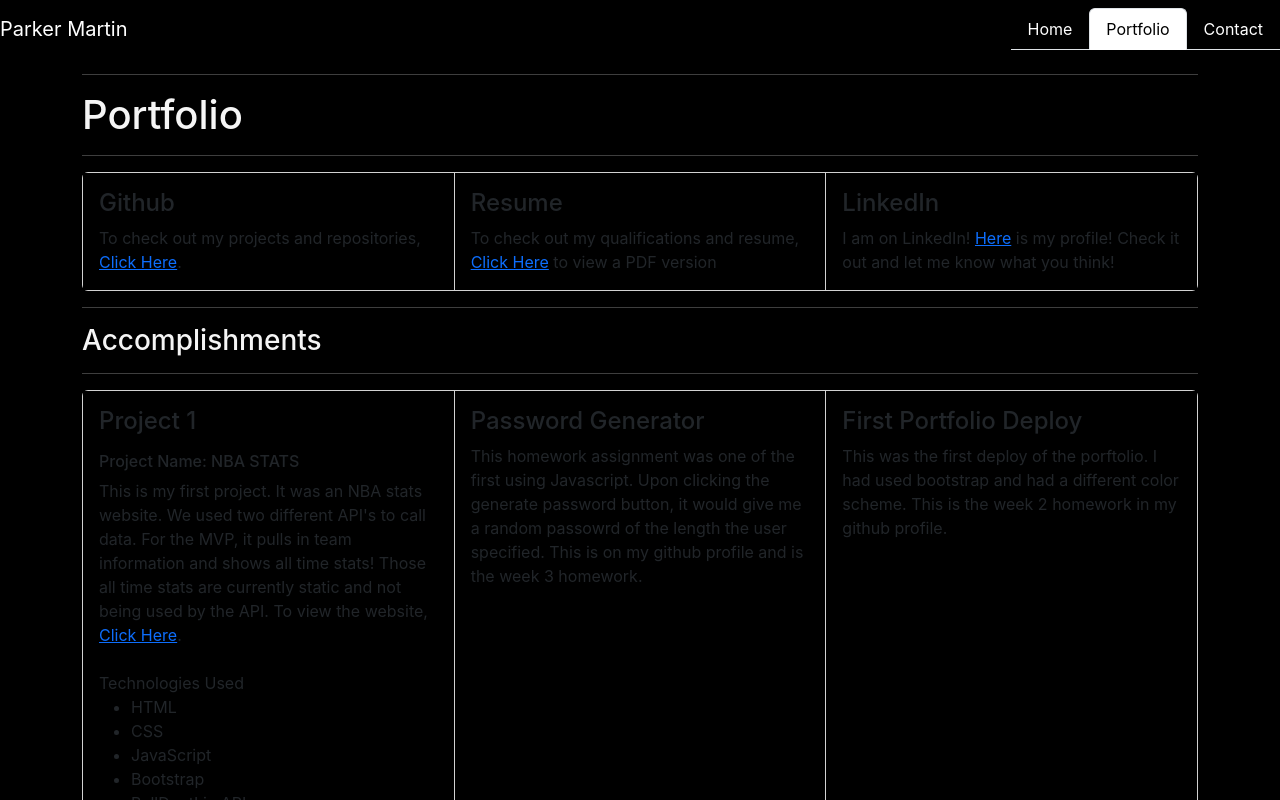
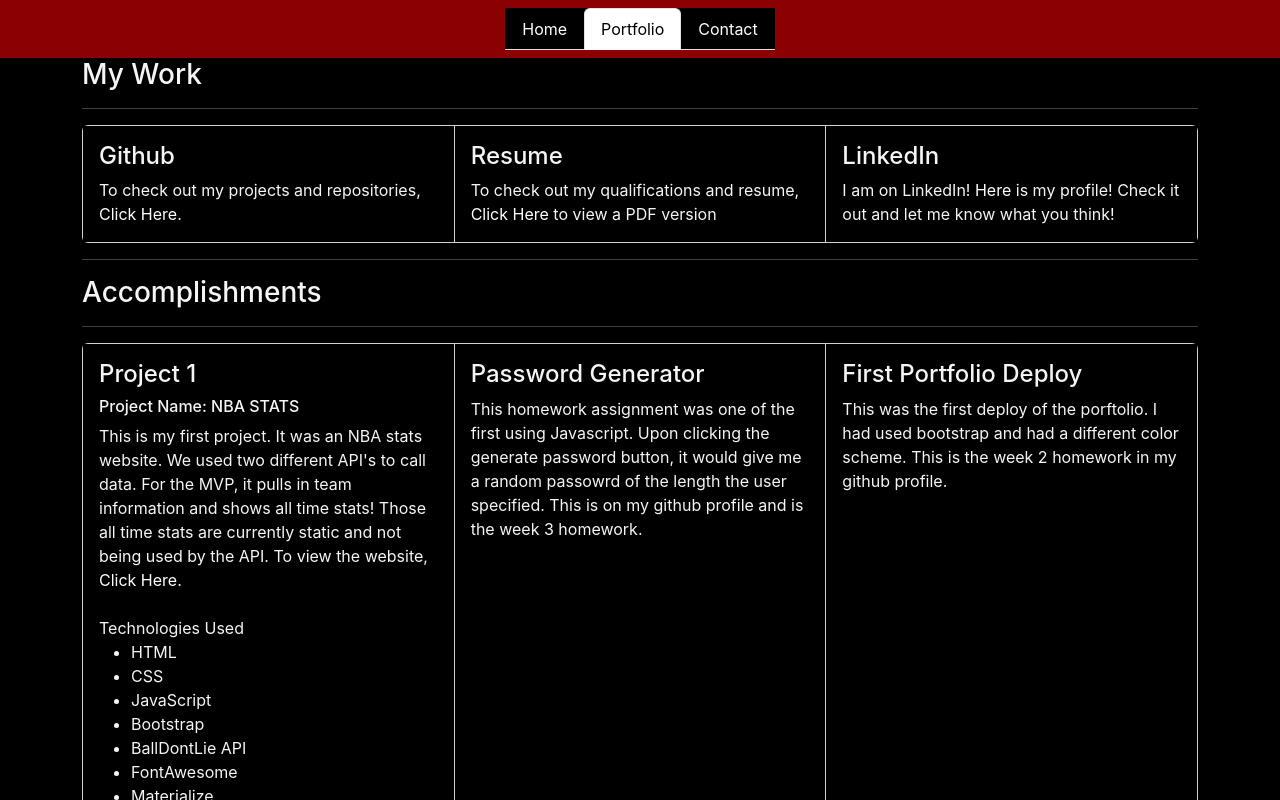
Before and after one commit to pmarti9/react_portfolio, a React (Create React App) app: page /Portfolio in a window 1280 px wide. Shown: the top 800 px of the page. Built offline with nearby package versions, Linux system fonts and the light colour scheme.

Commit message:
fixing font issues

```diff
--- a/package.json
+++ b/package.json
@@ -7,6 +7,7 @@
     "@testing-library/jest-dom": "^6.4.2",
     "@testing-library/react": "^14.2.1",
     "@testing-library/user-event": "^14.5.2",
+    "bootstrap": "^5.3.2",
     "react": "^18.2.0",
     "react-dom": "^18.2.0",
     "react-router-dom": "^5.2.0",
@@ -36,6 +37,7 @@
     ]
   },
   "devDependencies": {
+    "@babel/plugin-proposal-private-property-in-object": "^7.21.11",
     "gh-pages": "^6.1.1"
   }
 }
--- a/public/index.html
+++ b/public/index.html
@@ -24,8 +24,7 @@
     -->
   <link rel="stylesheet" href="https://use.fontawesome.com/releases/v5.15.3/css/all.css">
   <link rel="stylesheet" href="https://use.fontawesome.com/releases/v5.15.3/css/v4-shims.css">
-  <link rel="stylesheet" href="https://cdn.jsdelivr.net/npm/bootstrap@5.3.1/dist/css/bootstrap.min.css"
-    integrity="sha256-2TnSHycBDAm2wpZmgdi0z81kykGPJAkiUY+Wf97RbvY=" crossorigin="anonymous">
+
 
   <title>Parker Martin Portfolio</title>
 </head>
--- a/src/App.css
+++ b/src/App.css
@@ -27,23 +27,29 @@ footer {
 .proj2img {
    width: 75%;
 }
-/* @media screen and (max-width: 768px){
+@media screen and (max-width: 768px){
 body {
    background-color: darkred;
    color: black;
-}; */
-/* .jumbotron{
+}
+ .jumbotron{
+     color: whitesmoke;
      background-color: black;
-};
+ }
+}
 .card-group{
+    color: whitesmoke;
     background-color: black;
 }
 .card-title{
+    color: whitesmoke;
     background-color: black;
 }
 .cardbody {
+    color: whitesmoke;
     background-color: black;
 }
 .card-text{
+    color: whitesmoke;
    background-color: black;
-}*/
+}
--- a/src/App.js
+++ b/src/App.js
@@ -8,7 +8,7 @@ import Home from "./components/pages/Home";
 import Footer from "./components/Footer/Footer";
 import Contact from "./components/pages/Contact";
 import Portfolio from "./components/pages/Portfolio";
-import NavTabs from "./components/NavTabs";
+import NavTabs from "./components/navigation/NavTabs";
 
 function App() {
   return (
--- a/src/components/NavTabs.jsx
+++ /dev/null
@@ -1,44 +0,0 @@
-import React from "react";
-import { Link, useLocation } from "react-router-dom";
-import "./../components/pages/NavTabs.css"
-
-function NavTabs() {
-    // We'll go into the Hooks API later, for now, we are just using some code
-    // from the react-router docs (https://reacttraining.com/react-router/web/api/Hooks/uselocation)
-    // This allows the component to check the route any time the user uses a link to navigate.
-    const location = useLocation();
-
-    return (
-      <nav className="navbar navbar-fixed-lg">
-        <a className="navbar-brand">Parker Martin</a>
-        {/* <a className="navbar-brand parker"><Link to="/Home" className={location.pathname === "/Home"}>Parker Martin</Link></a> */}
-      <ul className="nav nav-tabs">
-        <li className="nav-item">
-          <Link
-            to="/Home"
-            className={location.pathname === "/Home" ? "nav-link active" : "nav-link"}>
-            Home
-          </Link>
-        </li>
-        <li className="nav-item">
-          <Link
-            to="/Portfolio"
-            className={location.pathname === "/Portfolio" ? "nav-link active" : "nav-link"}>
-            Portfolio
-          </Link>
-          </li>
-        <li className="nav-item">
-          <Link
-            to="/Contact"
-            className={location.pathname === "/Contact" ? "nav-link active" : "nav-link"}>
-            Contact
-          </Link>
-        </li>
-
-
-      </ul>
-      </nav>
-    );
-  }
-
-  export default NavTabs;
--- a/src/components/pages/NavTabs.css
+++ b/src/components/navigation/NavTabs.css
@@ -1,12 +1,14 @@
 .navbar {
-    background-color: black;
-    position: top fixed;
+    display: flex;
+    align-content: center;
+    background-color: darkred;
+    justify-content: space-around;
+    top: 0;
+    position: relative;
     color: whitesmoke;
 }
-.bg-light {
-    background-color: black;
-}
-/* a:link{
+
+ a:link{
     color: white;
     text-decoration: none;
 }
@@ -21,10 +23,10 @@ a:hover{
 a   :active{
     color: white;
     text-decoration: none;
-} */
+}
 
 a.navbar-brand{
-    background-color: black;
+    background-color: red;
     color: white;
 }
 ul.nav.nav-tabs{
--- /dev/null
+++ b/src/components/navigation/NavTabs.jsx
@@ -0,0 +1,51 @@
+import React from "react";
+import { Link, useLocation } from "react-router-dom";
+import "./NavTabs.css";
+
+function NavTabs() {
+  // We'll go into the Hooks API later, for now, we are just using some code
+  // from the react-router docs (https://reacttraining.com/react-router/web/api/Hooks/uselocation)
+  // This allows the component to check the route any time the user uses a link to navigate.
+  const location = useLocation();
+
+  return (
+    <nav className="navbar navbar-fixed-lg">
+      <ul className="nav nav-tabs">
+        <li className="nav-item">
+          <Link
+            to="/Home"
+            className={
+              location.pathname === "/Home" ? "nav-link active" : "nav-link"
+            }
+          >
+            Home
+          </Link>
+        </li>
+        <li className="nav-item">
+          <Link
+            to="/Portfolio"
+            className={
+              location.pathname === "/Portfolio"
+                ? "nav-link active"
+                : "nav-link"
+            }
+          >
+            Portfolio
+          </Link>
+        </li>
+        <li className="nav-item">
+          <Link
+            to="/Contact"
+            className={
+              location.pathname === "/Contact" ? "nav-link active" : "nav-link"
+            }
+          >
+            Contact
+          </Link>
+        </li>
+      </ul>
+    </nav>
+  );
+}
+
+export default NavTabs;
--- a/src/components/pages/Portfolio.jsx
+++ b/src/components/pages/Portfolio.jsx
@@ -11,8 +11,7 @@ return(
     <div className="row">
       <div className="col-xl-12">
         <div className="jumbotron">
-          <hr />
-          <h1>Portfolio</h1>
+          <h3>My Work</h3>
           <hr />
           <div className="card-group">
             <div className="card">
@@ -46,7 +45,7 @@ return(
             <div className="card">
               <div className="card-body">
                 <h4 className="card-title">Project 1</h4>
-                <p className="card-text" />
+                <p className="card-text">
                 <h6>Project Name: NBA STATS</h6>
                 This is my first project. It was an NBA stats website. We used two different API's to call data. For the
                 MVP, it pulls in team information and shows all time stats! Those all time stats are currently static
@@ -74,7 +73,7 @@ return(
                 <br /><br />
                 Here is an image of the deployed application!
                 <img className="proj1img" src={proj1} alt="Project1Screenshot" />
-                {/* </p> */}
+                 </p>
 
               </div>
             </div>
@@ -159,7 +158,7 @@ return(
             <div className="card">
               <div className="card-body">
                 <h4 className="card-title">Project 3</h4>
-                <p className="card-text" />
+                <p className="card-text">
                 <h6>Project Name: Feast Finder</h6>
                 This is my final project. A user can log in, search ingredients and post recipes to his account. To view the website, <a
                   href="https://feastfinder.herokuapp.com/">Click Here</a>.
@@ -183,7 +182,7 @@ return(
                 <br /><br />
                 Here is an image of the deployed application!
                 <img className="proj1img" src={proj3} alt="FeastFinderScreenshot" />
-
+                </p>
               </div>
             </div>
             <div className="card">
--- a/src/index.js
+++ b/src/index.js
@@ -1,7 +1,6 @@
-// import "bootstrap/dist/css/bootstrap.min.css";
-// import "bootstrap/dist/css/bootstrap.css";
 import React from "react";
 import ReactDOM from "react-dom";
+import "bootstrap/dist/css/bootstrap.min.css";
 import "./index.css";
 import App from "./App";
 import * as serviceWorker from "./serviceWorker";
```
Also changed, not shown: src/components/Navbar/Navbar.jsx (deleted, +0 -50 lines), 1 other file (tests, documents, lock files or other folders). Lines whose indentation alone changed are shown as unchanged.
